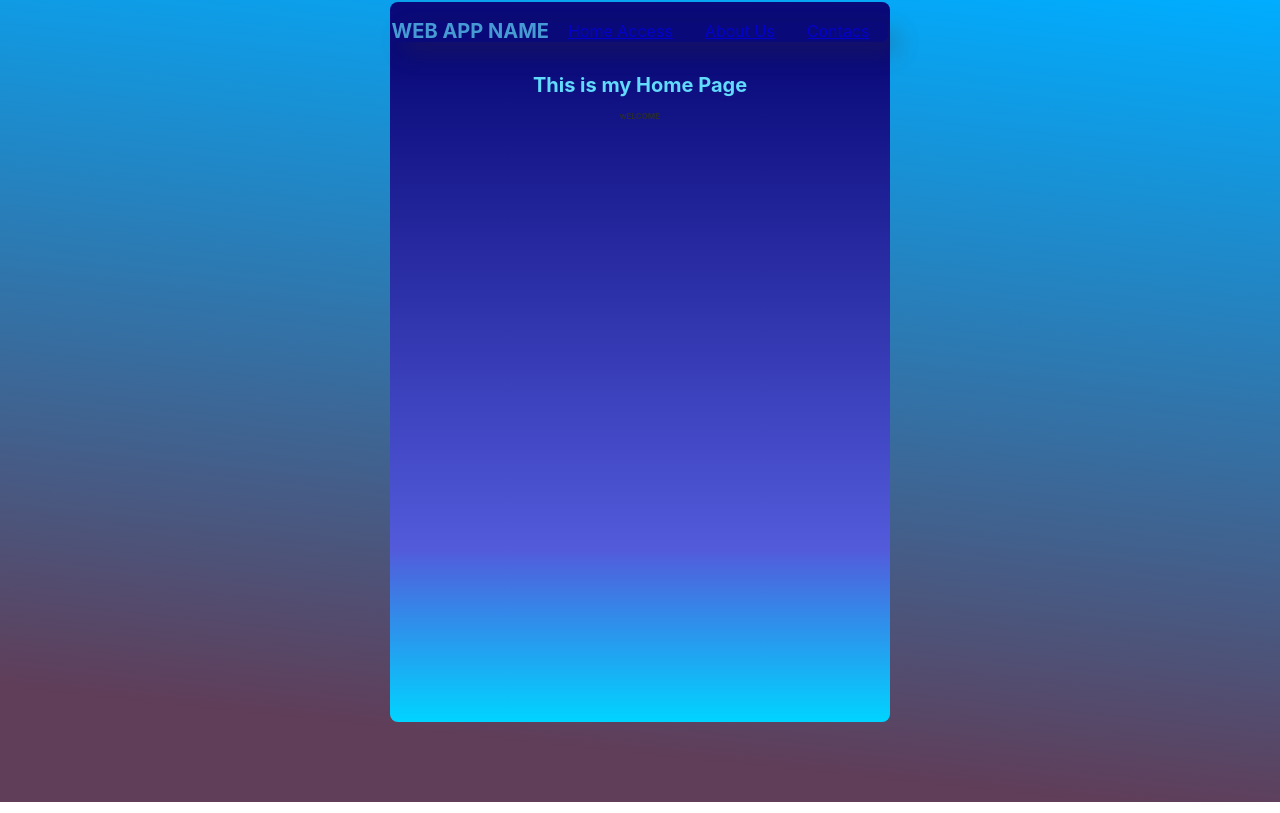
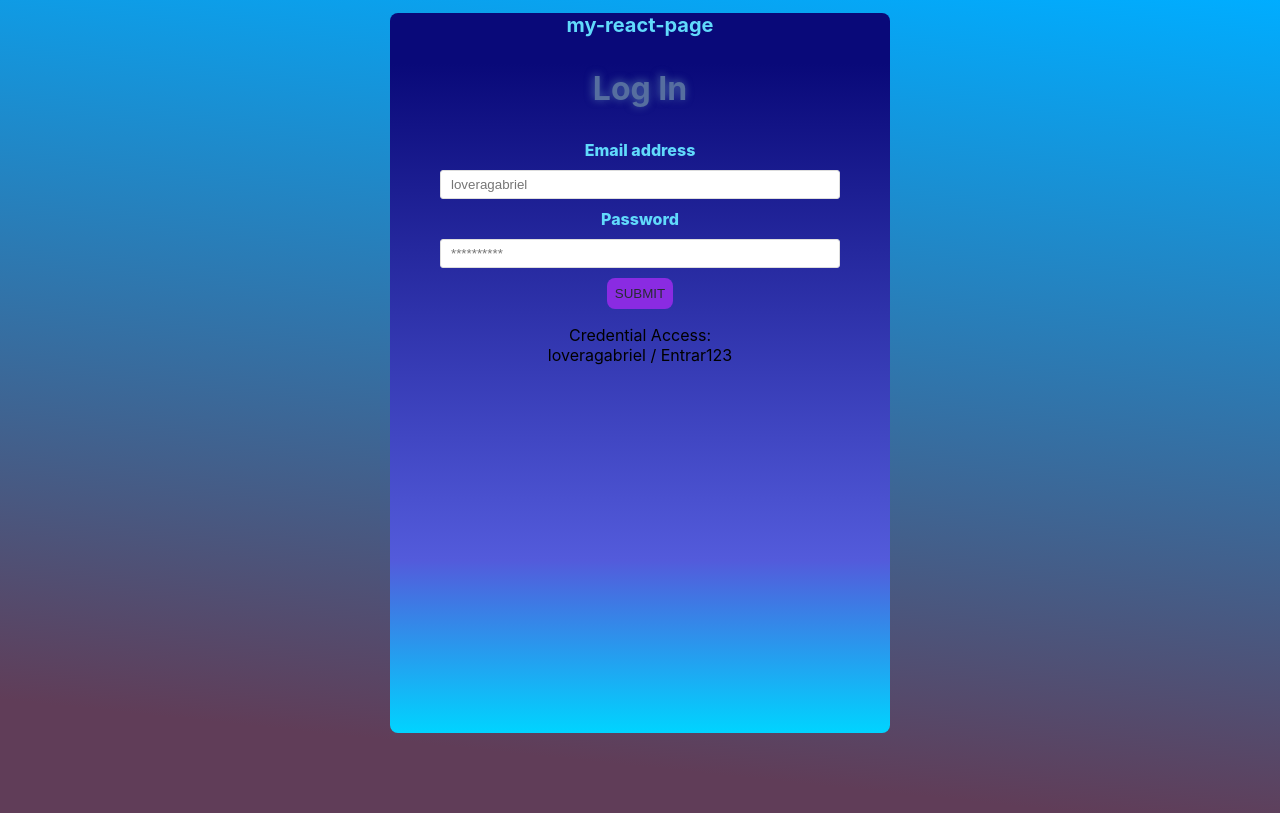
Before and after one commit to loveragabriel/myapp, a React (Create React App) app: page / in a window 1280 px wide. Built offline with nearby package versions, Linux system fonts and the light colour scheme.

Commit message:
HomeAccess prepared for log in

```diff
--- a/src/App.css
+++ b/src/App.css
@@ -57,7 +57,7 @@ background: linear-gradient(6deg, rgba(96,61,88,1) 12%, rgba(0,173,255,1) 100%);
   text-align: center;
   display: block;
   font-weight: 800;
-  color: #204f5c;
+  color: #61dafb;
 }
 
 h1{
@@ -91,16 +91,14 @@ button:hover {
   color:white;
 }
 
-h2{
-  font-size: 0.5em;
-  color: #282c34;
-  margin: 0  auto;
+.log-in{
+  font-size: 2em;
+  color: #566e9f;
+  text-shadow: -1px -1px 8px rgba(138,196,206,0.51);
+  margin: 1em  auto;
 }
 
-h2:hover{
-  transform: scale(1.5);
-  color: blueviolet;
-}
+
 
 @media screen and (max-width: 500px) {
   .Form-Container {
@@ -136,9 +134,12 @@ h2:hover{
   }
   .nav-icon{
     display: flex;
+    flex-direction: row;
+    font-size: 16px;
   }
 
 }
+
 .home-title{
   padding-top:  80px;
 }
--- a/src/App.js
+++ b/src/App.js
@@ -1,11 +1,11 @@
+import React from "react";
 import './App.css';
-import FormTemp from './Components/HomeAccess';
-import HomePage from './Components/home';
+import HomeAccess from './Components/HomeAccess';
+import Home from './Components/Home';
 import About from './Components/aboutUs';
 import Contact from './Components/Contact';
 import { Route, Routes } from 'react-router';
 import NavComponent from './Components/NavComponent';
-
 import { BrowserRouter } from "react-router-dom";
 
 function App() {
@@ -14,7 +14,8 @@ function App() {
     <div className="Form-Container">
       <BrowserRouter>
         <Routes>
-          <Route path="/" element={<HomePage/>}/>
+          <Route path="/" element={<HomeAccess/>}/>
+          <Route path="/Home" element={<Home/>}/>
           <Route path="aboutUs" element={<About/>}/>
           <Route path="Contact" element={<Contact/>}/>
           <Route path='NavComponent' element={<NavComponent/>}/>
--- a/src/Components/home.js
+++ b/src/Components/Home.js
@@ -1,10 +1,9 @@
 import React from "react";
 import ReactDOM from "react-dom/client";
 import { Routes, Route, Link } from "react-router-dom";
-import About from "./aboutUs";
 import NavComponent from "./NavComponent";
 
-const HomePage =()=>{
+const Home =()=>{
     return(
             <div>
             <NavComponent/>
@@ -15,4 +14,4 @@ const HomePage =()=>{
     )
 }
 
-export default HomePage;
+export default  Home;
--- a/src/Components/HomeAccess.js
+++ b/src/Components/HomeAccess.js
@@ -1,7 +1,9 @@
+import React from "react";
+import ReactDOM from "react-dom/client";
 import { useState } from "react";
-import { Link } from "react-router-dom";
+import { Routes, Route, Link } from "react-router-dom";
 
-const FormTemp = () =>{
+const HomeAccess = () =>{
     const [correo, setcorreo] = useState("");
     const [Password, setPassword] = useState('');
     const submited = (e) => {
@@ -15,9 +17,9 @@ const FormTemp = () =>{
         else alert("You're Wrong try Again");
     }
     return(
-        <div className="Form-Container">
-         <h1>Lavados</h1>
-            <h2>Log In</h2>
+        <div>
+         <h1>my-react-page</h1>
+            <h2 className="log-in">Log In</h2>
             <form onSubmit={submited}>
                 <label> Email address</label>
                 <input type="email" placeholder="loveragabriel "
@@ -38,4 +40,4 @@ const FormTemp = () =>{
 }
 
 
-export default FormTemp;
+export default HomeAccess;
--- a/src/Components/NavComponent.js
+++ b/src/Components/NavComponent.js
@@ -15,7 +15,7 @@ const NavComponent = () =>{
                             ICON
                     </div>
                     <ul>
-                        <li><Link to="/">Home Access</Link></li>
+                        <li><Link to="/HomeAccess">Home Access</Link></li>
                         <li><Link to="/aboutUs">About Us</Link></li>
                         <li><Link to="/Contact">Contacs</Link></li>
                     </ul>
```
